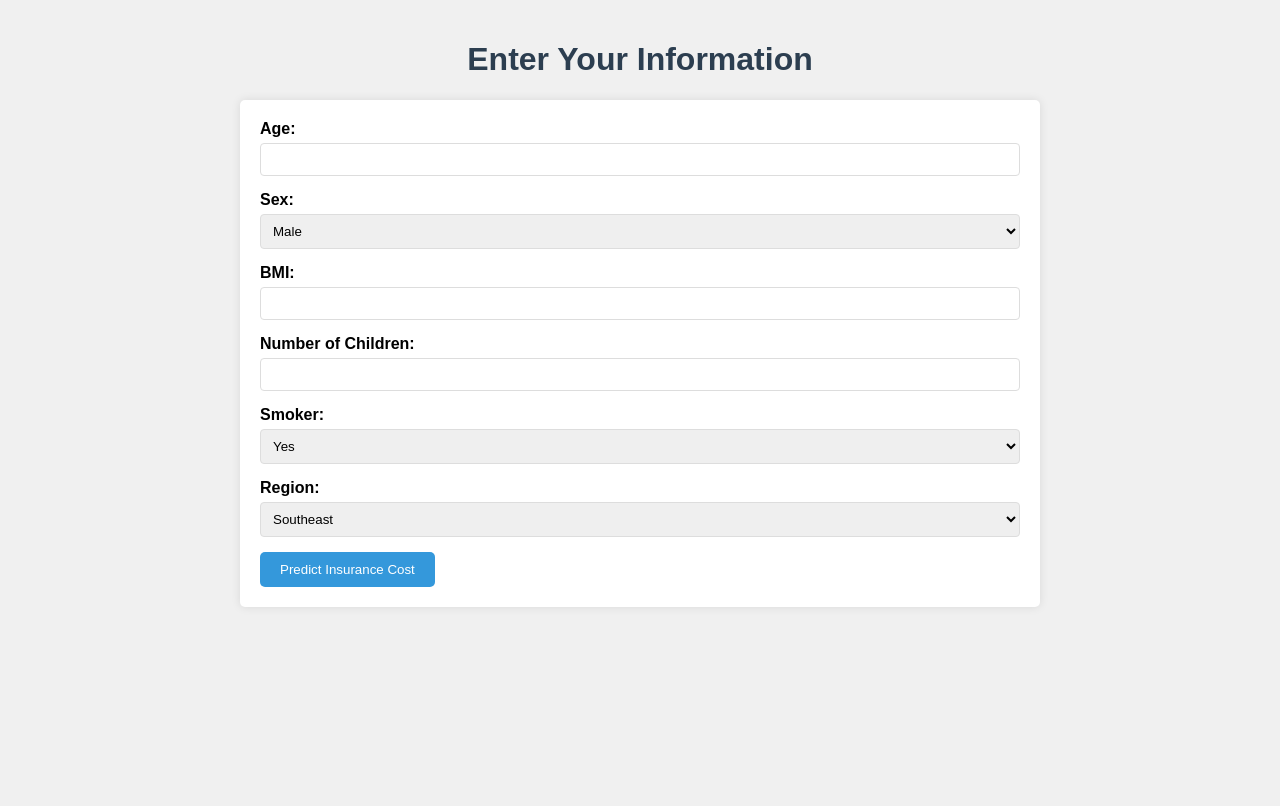
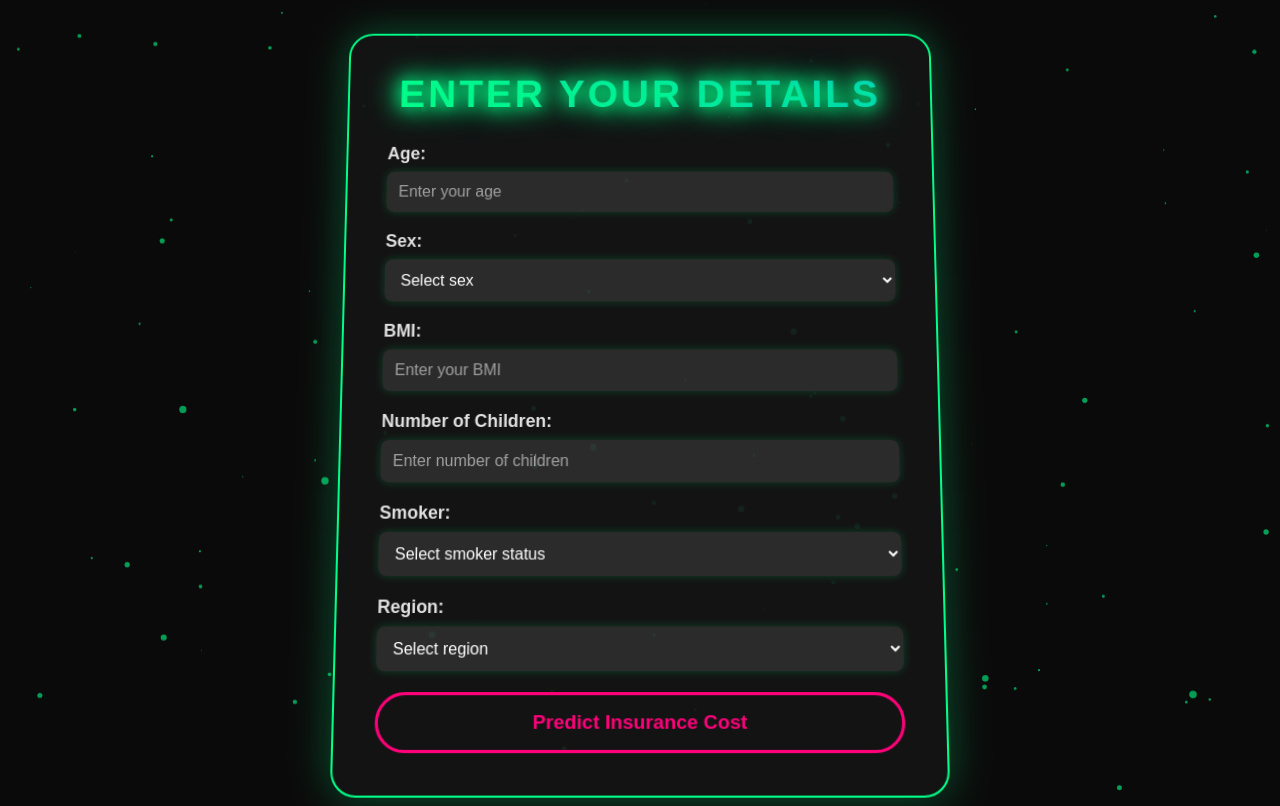
Before and after one commit to SivaJayakrishna/insurance, a Flask app: page /input in a window 1280 px wide. Before the commit the page ends 607 px from the top, so only its background shows below. Run offline with Flask 3, Linux system fonts and the light colour scheme; parts of the project's set-up code (start-up, migrations or seed data) failed here and were passed over.

Commit message:
modified input.html

```diff
--- a/templates/input.html
+++ b/templates/input.html
@@ -5,85 +5,180 @@
     <meta name="viewport" content="width=device-width, initial-scale=1.0">
     <title>Input - Insurance Prediction</title>
     <style>
+        * {
+            margin: 0;
+            padding: 0;
+            box-sizing: border-box;
+        }
         body {
-            font-family: Arial, sans-serif;
-            max-width: 800px;
-            margin: 0 auto;
-            padding: 20px;
-            background-color: #f0f0f0;
+            font-family: 'Orbitron', sans-serif;
+            min-height: 100vh;
+            display: flex;
+            justify-content: center;
+            align-items: center;
+            background: #0a0a0a;
+            overflow: hidden;
+            position: relative;
+        }
+        canvas#particles {
+            position: absolute;
+            top: 0;
+            left: 0;
+            width: 100%;
+            height: 100%;
+            z-index: 1;
+        }
+        .form-container {
+            position: relative;
+            z-index: 2;
+            max-width: 600px;
+            width: 85%;
+            background: rgba(20, 20, 20, 0.9);
+            border: 2px solid #00ff88;
+            border-radius: 25px;
+            padding: 40px;
+            box-shadow: 0 0 40px rgba(0, 255, 136, 0.3);
+            transform: perspective(1000px) rotateX(5deg);
+            transition: transform 0.5s ease, box-shadow 0.5s ease;
+            margin: 20px;
+        }
+        .form-container:hover {
+            transform: perspective(1000px) rotateX(0deg);
+            box-shadow: 0 0 60px rgba(0, 255, 136, 0.5);
         }
         h1 {
-            color: #2c3e50;
+            color: #00ff88;
+            font-size: 2.5em;
+            text-transform: uppercase;
+            letter-spacing: 3px;
+            margin-bottom: 30px;
             text-align: center;
-        }
-        .form-container {
-            background-color: white;
-            padding: 20px;
-            border-radius: 5px;
-            box-shadow: 0 0 10px rgba(0,0,0,0.1);
+            animation: neonGlow 1.5s infinite alternate;
+            background: linear-gradient(45deg, #00ff88, #00b4d8);
+            -webkit-background-clip: text;
+            background-clip: text;
+            -webkit-text-fill-color: transparent;
         }
         .form-group {
-            margin-bottom: 15px;
+            margin-bottom: 20px;
+            animation: fadeInText 1.2s ease-out;
+            animation-delay: calc(var(--i) * 0.1s);
+            animation-fill-mode: backwards;
         }
         label {
             display: block;
-            margin-bottom: 5px;
-            font-weight: bold;
+            color: #e0e0e0;
+            font-weight: 600;
+            margin-bottom: 8px;
+            font-size: 1.1em;
         }
         input, select {
             width: 100%;
-            padding: 8px;
-            border: 1px solid #ddd;
-            border-radius: 4px;
-            box-sizing: border-box;
+            padding: 12px;
+            border: none;
+            border-radius: 8px;
+            background: rgba(255, 255, 255, 0.1);
+            color: #fff;
+            font-size: 1em;
+            font-family: 'Montserrat', sans-serif;
+            transition: all 0.3s ease;
+            box-shadow: 0 0 10px rgba(0, 255, 136, 0.2);
+        }
+        input:focus, select:focus {
+            outline: none;
+            background: rgba(255, 255, 255, 0.15);
+            box-shadow: 0 0 15px rgba(0, 255, 136, 0.4);
+        }
+        input::placeholder, select::placeholder {
+            color: #a0a0a0;
         }
         .btn {
-            display: inline-block;
-            padding: 10px 20px;
-            background-color: #3498db;
-            color: white;
-            border: none;
-            border-radius: 5px;
+            display: block;
+            width: 100%;
+            padding: 15px;
+            background: transparent;
+            border: 3px solid #ff007a;
+            color: #ff007a;
+            text-decoration: none;
+            border-radius: 50px;
+            font-size: 1.2em;
+            font-weight: bold;
+            position: relative;
+            overflow: hidden;
+            transition: color 0.4s ease;
+            text-align: center;
             cursor: pointer;
         }
+        .btn::before {
+            content: '';
+            position: absolute;
+            top: 0;
+            left: -100%;
+            width: 100%;
+            height: 100%;
+            background: #ff007a;
+            transition: left 0.4s ease;
+            z-index: -1;
+        }
+        .btn:hover::before {
+            left: 0;
+        }
         .btn:hover {
-            background-color: #2980b9;
+            color: #fff;
+        }
+        @keyframes neonGlow {
+            from { text-shadow: 0 0 10px #00ff88, 0 0 20px #00ff88, 0 0 30px #00ff88; }
+            to { text-shadow: 0 0 20px #00ff88, 0 0 30px #00ff88, 0 0 40px #00ff88; }
+        }
+        @keyframes fadeInText {
+            from { opacity: 0; transform: translateX(-20px); }
+            to { opacity: 1; transform: translateX(0); }
+        }
+        @media (max-width: 600px) {
+            h1 { font-size: 2em; }
+            .form-container { padding: 20px; }
+            input, select { font-size: 0.9em; }
+            .btn { font-size: 1em; }
         }
     </style>
 </head>
 <body>
-    <h1>Enter Your Information</h1>
+    <canvas id="particles"></canvas>
     <div class="form-container">
+        <h1>Enter Your Details</h1>
         <form action="/predict" method="POST">
-            <div class="form-group">
+            <div class="form-group" style="--i: 1">
                 <label for="age">Age:</label>
-                <input type="number" id="age" name="age" required min="0" max="120">
+                <input type="number" id="age" name="age" required min="0" max="120" placeholder="Enter your age">
             </div>
-            <div class="form-group">
+            <div class="form-group" style="--i: 2">
                 <label for="sex">Sex:</label>
                 <select id="sex" name="sex" required>
+                    <option value="" disabled selected>Select sex</option>
                     <option value="0">Male</option>
                     <option value="1">Female</option>
                 </select>
             </div>
-            <div class="form-group">
+            <div class="form-group" style="--i: 3">
                 <label for="bmi">BMI:</label>
-                <input type="number" id="bmi" name="bmi" step="0.1" required min="0">
+                <input type="number" id="bmi" name="bmi" step="0.1" required min="0" placeholder="Enter your BMI">
             </div>
-            <div class="form-group">
+            <div class="form-group" style="--i: 4">
                 <label for="children">Number of Children:</label>
-                <input type="number" id="children" name="children" required min="0">
+                <input type="number" id="children" name="children" required min="0" placeholder="Enter number of children">
             </div>
-            <div class="form-group">
+            <div class="form-group" style="--i: 5">
                 <label for="smoker">Smoker:</label>
                 <select id="smoker" name="smoker" required>
+                    <option value="" disabled selected>Select smoker status</option>
                     <option value="0">Yes</option>
                     <option value="1">No</option>
                 </select>
             </div>
-            <div class="form-group">
+            <div class="form-group" style="--i: 6">
                 <label for="region">Region:</label>
                 <select id="region" name="region" required>
+                    <option value="" disabled selected>Select region</option>
                     <option value="0">Southeast</option>
                     <option value="1">Southwest</option>
                     <option value="2">Northeast</option>
@@ -93,5 +188,65 @@
             <button type="submit" class="btn">Predict Insurance Cost</button>
         </form>
     </div>
+    <script>
+        const canvas = document.getElementById('particles');
+        const ctx = canvas.getContext('2d');
+        canvas.width = window.innerWidth;
+        canvas.height = window.innerHeight;
+
+        const particlesArray = [];
+        const numberOfParticles = 100;
+
+        class Particle {
+            constructor() {
+                this.x = Math.random() * canvas.width;
+                this.y = Math.random() * canvas.height;
+                this.size = Math.random() * 3 + 1;
+                this.speedX = Math.random() * 1 - 0.5;
+                this.speedY = Math.random() * 1 - 0.5;
+            }
+            update() {
+                this.x += this.speedX;
+                this.y += this.speedY;
+                if (this.size > 0.2) this.size -= 0.01;
+                if (this.x < 0 || this.x > canvas.width) this.speedX *= -1;
+                if (this.y < 0 || this.y > canvas.height) this.speedY *= -1;
+            }
+            draw() {
+                ctx.fillStyle = 'rgba(0, 255, 136, 0.6)';
+                ctx.beginPath();
+                ctx.arc(this.x, this.y, this.size, 0, Math.PI * 2);
+                ctx.fill();
+            }
+        }
+
+        function init() {
+            for (let i = 0; i < numberOfParticles; i++) {
+                particlesArray.push(new Particle());
+            }
+        }
+
+        function animate() {
+            ctx.clearRect(0, 0, canvas.width, canvas.height);
+            for (let i = 0; i < particlesArray.length; i++) {
+                particlesArray[i].update();
+                particlesArray[i].draw();
+                if (particlesArray[i].size <= 0.2) {
+                    particlesArray.splice(i, 1);
+                    i--;
+                    particlesArray.push(new Particle());
+                }
+            }
+            requestAnimationFrame(animate);
+        }
+
+        init();
+        animate();
+
+        window.addEventListener('resize', () => {
+            canvas.width = window.innerWidth;
+            canvas.height = window.innerHeight;
+        });
+    </script>
 </body>
 </html>
```
